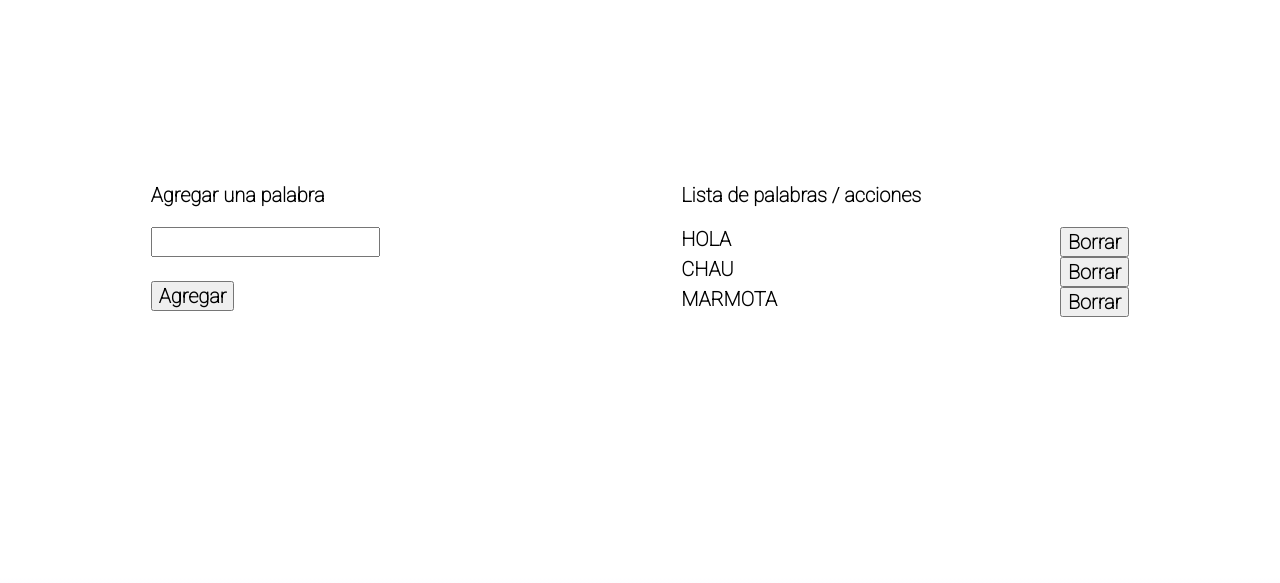
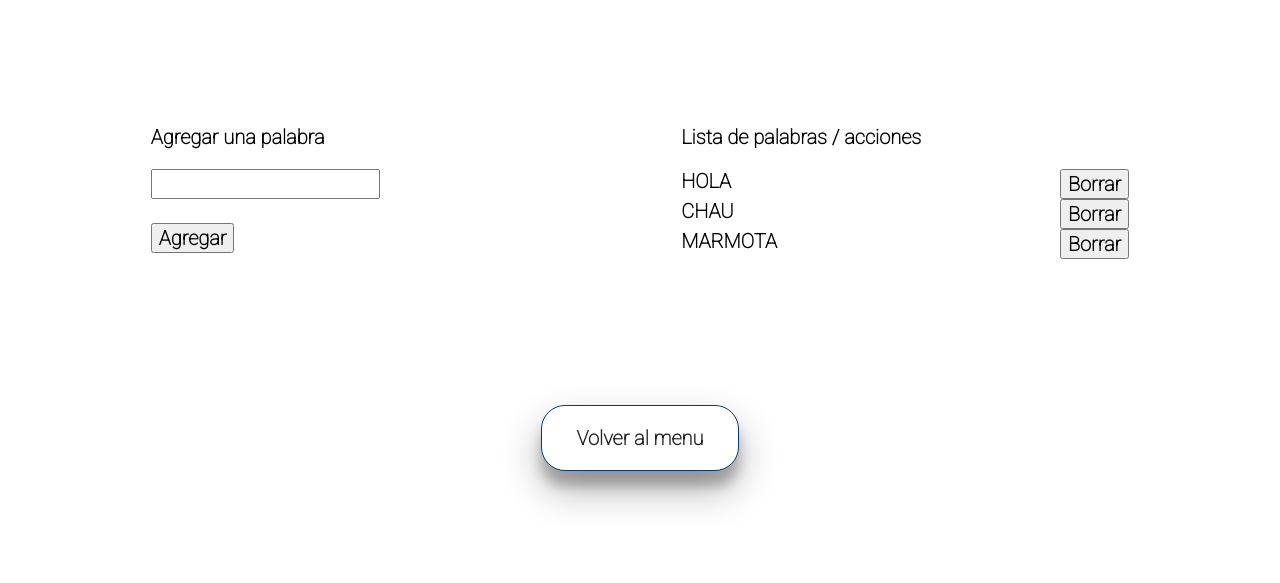
Before and after one commit to MartinPanelo/Ahorcado, a plain HTML site: page index.html in a window 1280 px wide. Both pictures are taken after a click on the link "Glosario de palabras". Shown: the part 102-685 px from the top of the page. Drawn offline with Linux system fonts and the light colour scheme.

Commit message:
listado- agregar palabra - boton volver

```diff
--- a/index.html
+++ b/index.html
@@ -27,11 +27,15 @@
         <a id="BDos" class="botonDos">Glosario de palabras</a>
       </div>
 
-      <div id="d" class="lista">
+
+      <div id="d" >
 
 
 
-        <div >
+
+
+        <div class="lista">
+         <div>
           <p><label>Agregar una palabra</label></p>
        <!--    un text area para la palabra y un boton
           que diga agregar palabra -->
@@ -51,7 +55,10 @@
 
         </div>
 
-
+      </div>
+      <div class="volvermenu">
+        <a onclick="modulos(1)" >Volver al menu</a>
+      </div>
 
       </div>
 
--- a/script.js
+++ b/script.js
@@ -11,8 +11,10 @@ let palabras = ["HOLA", "CHAU", "MARMOTA"];
 init();
 
 function init() {
-  menu.style.display = "visibility"; // 'none'
-  d.style.display = "none"; // 'none'
+
+  modulos(1);
+ /*  menu.style.display = "visibility"; // 'none'
+  d.style.display = "none"; // 'none' */
 }
 
 function agregarPalabra(){
@@ -35,8 +37,8 @@ function borrar(b) {
 }
 
 function glosario() {
-  menu.style.display = "none"; // 'none'
-  d.style.display = "flex"; // 'none'
+
+  modulos(2);
   list.innerHTML = "";
 
   palabras.forEach((item, index) => {
@@ -57,4 +59,17 @@ function glosario() {
   });
 }
 
+function modulos(modulo){
+
+  if(modulo == 1){ // menu principal
+    menu.style.display = "flex"; // 'none'
+    d.style.display = "none"; // 'none'
+  }
+  if(modulo == 2){ // agregar palabras}
+    menu.style.display = "none"; // 'none'
+    d.style.display = "block"; // 'none'
+  }
+}
+
+
 button2.onclick = glosario;
--- a/style.css
+++ b/style.css
@@ -55,6 +55,34 @@ body{
   cursor: pointer;
 }
 
+
+.volvermenu {
+  display: flex;
+  justify-content: center;
+  flex-direction: column;
+  align-items: center;
+
+
+}
+.volvermenu a{
+  border-radius: 24px;
+  text-decoration: none;
+  box-shadow: rgba(0, 0, 0, 0.3) 0px 19px 38px,
+    rgba(0, 0, 0, 0.22) 0px 15px 12px;
+    margin-top: 50px;
+    background: #ffffff;
+    border: 1px solid #0a3871;
+    color: rgb(35, 35, 35);
+    padding: 20px 35px;
+    cursor: pointer;
+}
+
+
+.volvermenu a:active {
+  box-shadow: rgba(50, 50, 93, 0.25) 0px 30px 60px -12px inset,
+    rgba(0, 0, 0, 0.3) 0px 18px 36px -18px inset;
+}
+
 .pieDePagina hr {
 
   width: 75%;
@@ -98,7 +126,7 @@ ol {
   padding-left: 0px;
 }
 .lista{
- /*  js: display:flex; */
+ display:flex;
   justify-content:space-around;
   flex-direction: row;
  /*  align-items: center; */
```
